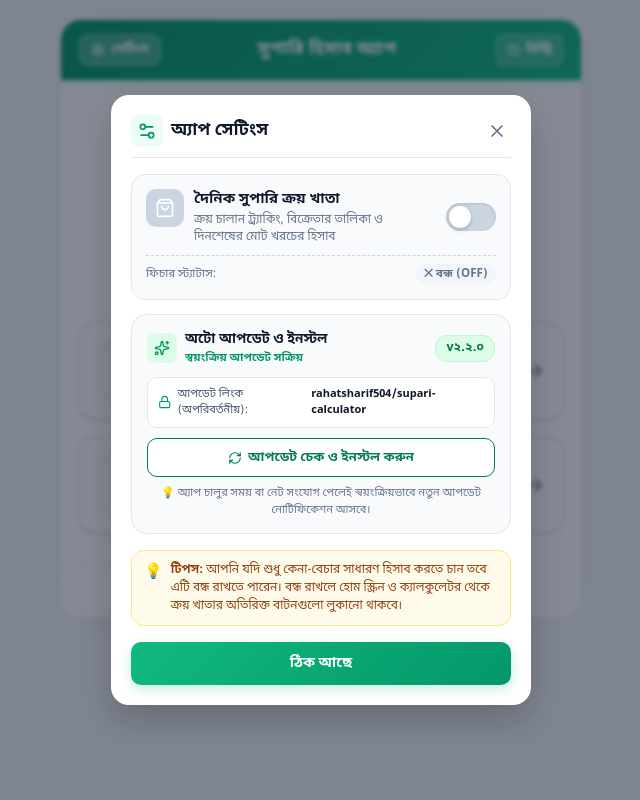
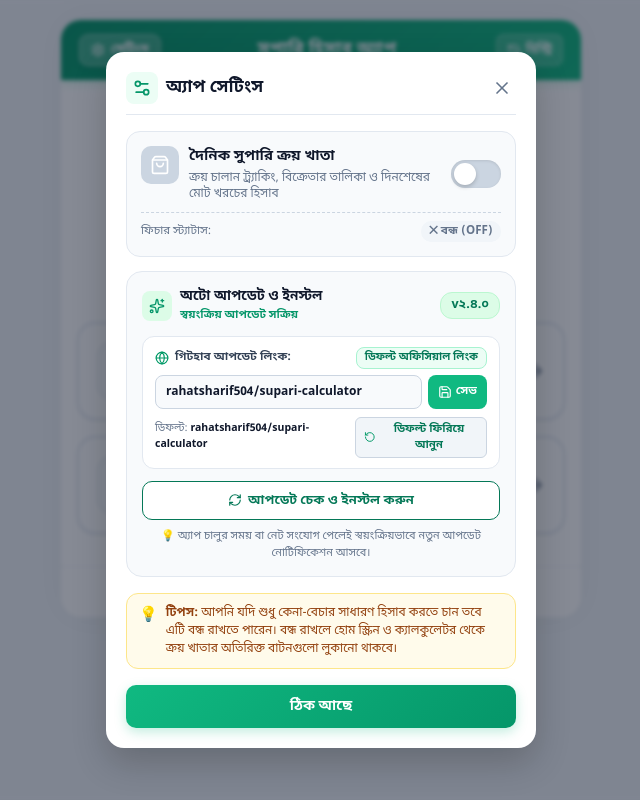
Before and after one commit to rahatshari/Supari-calculator, a React (Vite) app: page / in a window 1280 px wide. Both pictures are taken after a click on the button "সেটিংস". Shown: the whole page, without its empty margins (319-959 px from the left). Built offline with nearby package versions, Linux system fonts and the light colour scheme; no server answers.

Commit message:
chore: bump version to 2.4.0 and add repo management
Update app version to 2.4.0 and implement custom GitHub repository configuration and default link reset functionality in the settings.

```diff
--- a/package.json
+++ b/package.json
@@ -1,6 +1,6 @@
 {
   "name": "supari-calculator",
-  "version": "2.2.0",
+  "version": "2.4.0",
   "private": true,
   "type": "module",
   "scripts": {
--- a/src/components/SettingsModal.tsx
+++ b/src/components/SettingsModal.tsx
@@ -1,7 +1,16 @@
 import React, { useState } from 'react';
-import { Settings2, X, ShoppingBag, Check, Shield, RefreshCw, Download, Sparkles, Lock } from 'lucide-react';
-import { CURRENT_APP_VERSION, OFFICIAL_GITHUB_REPO, OFFICIAL_APK_DOWNLOAD_URL, AppUpdateInfo } from '../config/version';
-import { checkForUpdates, installAppUpdate } from '../utils/updateChecker';
+import { Settings2, X, ShoppingBag, Check, RefreshCw, Download, Sparkles, RotateCcw, Globe, Save } from 'lucide-react';
+import { CURRENT_APP_VERSION, OFFICIAL_GITHUB_REPO, AppUpdateInfo } from '../config/version';
+import {
+  checkForUpdates,
+  installAppUpdate,
+  getTargetRepo,
+  setCustomRepo,
+  resetToDefaultRepo,
+  isCustomRepoActive,
+  getTargetApkUrl,
+  cleanGitHubRepo,
+} from '../utils/updateChecker';
 import { toBnNum } from '../utils/bengali';
 
 interface SettingsModalProps {
@@ -21,16 +30,49 @@ export const SettingsModal: React.FC<SettingsModalProps> = ({
   onShowUpdateModal,
   onToast,
 }) => {
+  const [repoInput, setRepoInput] = useState<string>(() => getTargetRepo());
+  const [isCustom, setIsCustom] = useState<boolean>(() => isCustomRepoActive());
   const [isCheckingUpdate, setIsCheckingUpdate] = useState(false);
   const [updateStatus, setUpdateStatus] = useState<string | null>(null);
   const [foundUpdate, setFoundUpdate] = useState<AppUpdateInfo | null>(null);
 
   if (!isOpen) return null;
 
+  const handleSaveRepo = () => {
+    const cleaned = cleanGitHubRepo(repoInput);
+    if (!cleaned) {
+      if (onToast) onToast('⚠️ রিপোজিটরি লিংক খালি রাখা যাবে না');
+      return;
+    }
+    setCustomRepo(cleaned);
+    const active = getTargetRepo();
+    setRepoInput(active);
+    setIsCustom(isCustomRepoActive());
+    if (onToast) {
+      onToast(`✅ আপডেট লিংক সেভ হয়েছে: ${active}`);
+    }
+  };
+
+  const handleResetDefault = () => {
+    resetToDefaultRepo();
+    setRepoInput(OFFICIAL_GITHUB_REPO);
+    setIsCustom(false);
+    if (onToast) {
+      onToast(`🔄 ডিফল্ট লিংক (${OFFICIAL_GITHUB_REPO}) ফিরিয়ে আনা হয়েছে!`);
+    }
+  };
+
   const handleManualCheck = async () => {
     setIsCheckingUpdate(true);
     setUpdateStatus(null);
     try {
+      // Save input if user typed something new before checking
+      const cleaned = cleanGitHubRepo(repoInput);
+      if (cleaned && cleaned !== getTargetRepo()) {
+        setCustomRepo(cleaned);
+        setIsCustom(isCustomRepoActive());
+      }
+
       const info = await checkForUpdates();
       if (info.hasUpdate) {
         setFoundUpdate(info);
@@ -46,7 +88,7 @@ export const SettingsModal: React.FC<SettingsModalProps> = ({
         }
       }
     } catch {
-      setUpdateStatus('ইন্টারনেট সংযোগ চেক করুন');
+      setUpdateStatus('ইন্টারনেট বা রিপোজিটরি চেক করুন');
       if (onToast) onToast('⚠️ আপডেট চেক করা যায়নি');
     } finally {
       setIsCheckingUpdate(false);
@@ -54,7 +96,7 @@ export const SettingsModal: React.FC<SettingsModalProps> = ({
   };
 
   const handleDirectInstall = () => {
-    const targetUrl = foundUpdate?.apkUrl || OFFICIAL_APK_DOWNLOAD_URL;
+    const targetUrl = foundUpdate?.apkUrl || getTargetApkUrl();
     if (onToast) onToast('📥 নতুন ভার্সন ডাউনলোড ও ইনস্টল শুরু হচ্ছে...');
     installAppUpdate(targetUrl);
   };
@@ -64,7 +106,7 @@ export const SettingsModal: React.FC<SettingsModalProps> = ({
       <div
         className="modal-box"
         style={{
-          maxWidth: '420px',
+          maxWidth: '430px',
           width: '94%',
           textAlign: 'left',
           borderRadius: '18px',
@@ -230,7 +272,7 @@ export const SettingsModal: React.FC<SettingsModalProps> = ({
           </div>
         </div>
 
-        {/* App Version & Permanent Auto-Update Card */}
+        {/* App Version & Customizable Auto-Update Card */}
         <div
           style={{
             background: '#f8fafc',
@@ -240,7 +282,7 @@ export const SettingsModal: React.FC<SettingsModalProps> = ({
             marginBottom: '16px',
           }}
         >
-          <div style={{ display: 'flex', alignItems: 'center', justifyContent: 'space-between', marginBottom: '10px' }}>
+          <div style={{ display: 'flex', alignItems: 'center', justifyContent: 'space-between', marginBottom: '12px' }}>
             <div style={{ display: 'flex', alignItems: 'center', gap: '8px' }}>
               <div
                 style={{
@@ -276,25 +318,105 @@ export const SettingsModal: React.FC<SettingsModalProps> = ({
             </span>
           </div>
 
-          {/* Locked Official Update Source Link */}
+          {/* GitHub Repository Link Setting (Editable with 1-Click Default Reset) */}
           <div
             style={{
               background: '#ffffff',
               border: '1px solid #e2e8f0',
-              borderRadius: '10px',
-              padding: '8px 10px',
-              marginBottom: '10px',
-              display: 'flex',
-              alignItems: 'center',
-              justifyContent: 'space-between',
-              fontSize: '11px',
+              borderRadius: '12px',
+              padding: '10px 12px',
+              marginBottom: '12px',
             }}
           >
-            <div style={{ display: 'flex', alignItems: 'center', gap: '6px', color: '#475569' }}>
-              <Lock className="w-3.5 h-3.5 text-emerald-600" />
-              <span>আপডেট লিংক (অপরিবর্তনীয়):</span>
+            <div style={{ display: 'flex', alignItems: 'center', justifyContent: 'space-between', marginBottom: '6px' }}>
+              <div style={{ display: 'flex', alignItems: 'center', gap: '6px', fontSize: '11.5px', fontWeight: 700, color: '#334155' }}>
+                <Globe className="w-3.5 h-3.5 text-emerald-600" />
+                <span>গিটহাব আপডেট লিংক:</span>
+              </div>
+              <span
+                style={{
+                  fontSize: '10.5px',
+                  fontWeight: 800,
+                  padding: '2px 8px',
+                  borderRadius: '8px',
+                  background: isCustom ? '#fef3c7' : '#ecfdf5',
+                  color: isCustom ? '#b45309' : '#047857',
+                  border: `1px solid ${isCustom ? '#fde68a' : '#a7f3d0'}`,
+                }}
+              >
+                {isCustom ? 'কাস্টম লিংক' : 'ডিফল্ট অফিসিয়াল লিংক'}
+              </span>
             </div>
-            <span style={{ fontWeight: 700, color: '#0f172a' }}>{OFFICIAL_GITHUB_REPO}</span>
+
+            <div style={{ display: 'flex', gap: '6px', marginBottom: '8px' }}>
+              <input
+                type="text"
+                value={repoInput}
+                onChange={(e) => setRepoInput(e.target.value)}
+                placeholder="username/repo (ডিফল্ট: rahatsharif504/supari-calculator)"
+                style={{
+                  flex: 1,
+                  padding: '7px 10px',
+                  fontSize: '12px',
+                  fontWeight: 600,
+                  border: '1px solid #cbd5e1',
+                  borderRadius: '8px',
+                  color: '#0f172a',
+                  background: '#f8fafc',
+                  outline: 'none',
+                }}
+              />
+              <button
+                type="button"
+                onClick={handleSaveRepo}
+                style={{
+                  background: '#10b981',
+                  color: '#ffffff',
+                  border: 'none',
+                  borderRadius: '8px',
+                  padding: '0 10px',
+                  fontSize: '11.5px',
+                  fontWeight: 700,
+                  cursor: 'pointer',
+                  display: 'flex',
+                  alignItems: 'center',
+                  gap: '4px',
+                }}
+                title="পরিবর্তন সেভ করুন"
+              >
+                <Save className="w-3.5 h-3.5" />
+                সেভ
+              </button>
+            </div>
+
+            {/* 1-Click Default Reset Button */}
+            <div style={{ display: 'flex', justifyContent: 'space-between', alignItems: 'center' }}>
+              <span style={{ fontSize: '10.5px', color: '#64748b' }}>
+                ডিফল্ট: <code style={{ color: '#0f172a', fontWeight: 600 }}>{OFFICIAL_GITHUB_REPO}</code>
+              </span>
+              <button
+                type="button"
+                onClick={handleResetDefault}
+                style={{
+                  background: '#f1f5f9',
+                  border: '1px solid #cbd5e1',
+                  borderRadius: '6px',
+                  padding: '3px 8px',
+                  fontSize: '11px',
+                  fontWeight: 700,
+                  color: '#047857',
+                  cursor: 'pointer',
+                  display: 'flex',
+                  alignItems: 'center',
+                  gap: '4px',
+                  transition: 'all 0.15s ease',
+                }}
+                title="১-ক্লিকে ডিফল্ট অফিসিয়াল লিংকে ফিরে যান"
+              >
+                <RotateCcw className="w-3 h-3 text-emerald-600" />
+                ডিফল্ট ফিরিয়ে আনুন
+              </button>
+            </div>
           </div>
 
           {/* Action Buttons: Direct Install if update is available, or Check & Install */}
--- a/src/config/version.ts
+++ b/src/config/version.ts
@@ -1,4 +1,4 @@
-export const CURRENT_APP_VERSION = '2.2.0';
+export const CURRENT_APP_VERSION = '2.4.0';
 
 // Official locked repository and direct APK download URL (Cannot be edited by users)
 export const OFFICIAL_GITHUB_REPO = 'rahatsharif504/supari-calculator';
--- a/src/utils/updateChecker.ts
+++ b/src/utils/updateChecker.ts
@@ -1,10 +1,10 @@
 import {
   CURRENT_APP_VERSION,
   OFFICIAL_GITHUB_REPO,
-  OFFICIAL_APK_DOWNLOAD_URL,
-  OFFICIAL_RELEASE_URL,
   AppUpdateInfo,
 } from '../config/version';
+
+const CUSTOM_REPO_STORAGE_KEY = 'supari_custom_github_repo';
 
 /**
  * Extracts numeric parts from version strings like 'v2.0', '2.1.0-apk', etc.
@@ -35,44 +35,119 @@ export function compareVersions(verA: string, verB: string): number {
 }
 
 /**
- * Official locked repository. Cannot be modified or tampered with.
+ * Normalizes user input (handles full github.com/user/repo URLs or raw user/repo)
+ */
+export function cleanGitHubRepo(input: string): string {
+  let clean = input.trim();
+  clean = clean.replace(/^https?:\/\/github\.com\//i, '');
+  clean = clean.replace(/^github\.com\//i, '');
+  clean = clean.replace(/\/+$/, '');
+  return clean;
+}
+
+/**
+ * Gets custom repository from localStorage if configured
+ */
+export function getCustomRepo(): string | null {
+  if (typeof window === 'undefined') return null;
+  const val = localStorage.getItem(CUSTOM_REPO_STORAGE_KEY);
+  return val ? cleanGitHubRepo(val) : null;
+}
+
+/**
+ * Sets a custom GitHub repository
+ */
+export function setCustomRepo(repo: string): void {
+  if (typeof window === 'undefined') return;
+  const cleaned = cleanGitHubRepo(repo);
+  if (!cleaned || cleaned.toLowerCase() === OFFICIAL_GITHUB_REPO.toLowerCase()) {
+    localStorage.removeItem(CUSTOM_REPO_STORAGE_KEY);
+  } else {
+    localStorage.setItem(CUSTOM_REPO_STORAGE_KEY, cleaned);
+  }
+}
+
+/**
+ * One-click reset to official default repository
+ */
+export function resetToDefaultRepo(): void {
+  if (typeof window === 'undefined') return;
+  localStorage.removeItem(CUSTOM_REPO_STORAGE_KEY);
+}
+
+/**
+ * Checks if a custom repository is currently active
+ */
+export function isCustomRepoActive(): boolean {
+  const custom = getCustomRepo();
+  return Boolean(custom && custom.toLowerCase() !== OFFICIAL_GITHUB_REPO.toLowerCase());
+}
+
+/**
+ * Returns the currently active GitHub repository (custom or official default)
  */
 export function getTargetRepo(): string {
-  return OFFICIAL_GITHUB_REPO;
+  const custom = getCustomRepo();
+  return custom ? cleanGitHubRepo(custom) : OFFICIAL_GITHUB_REPO;
+}
+
+/**
+ * Dynamic direct APK download URL based on active repository
+ */
+export function getTargetApkUrl(): string {
+  const repo = getTargetRepo();
+  return `https://github.com/${repo}/releases/latest/download/supari-calculator-offline.apk`;
+}
+
+/**
+ * Dynamic Release page URL based on active repository
+ */
+export function getTargetReleaseUrl(): string {
+  const repo = getTargetRepo();
+  return `https://github.com/${repo}/releases/latest`;
 }
 
 /**
  * Directly triggers the Android APK download and update installation.
  */
 export function installAppUpdate(apkUrl?: string): void {
-  const targetUrl = apkUrl || OFFICIAL_APK_DOWNLOAD_URL;
+  const targetUrl = apkUrl || getTargetApkUrl();
   if (typeof window !== 'undefined') {
-    // Navigating directly to the APK download triggers the Android Package Installer
-    window.location.href = targetUrl;
+    try {
+      // In Android WebView / Capacitor, _system opens the native Android download manager / browser
+      const systemWin = window.open(targetUrl, '_system');
+      if (!systemWin) {
+        window.location.href = targetUrl;
+      }
+    } catch {
+      window.location.href = targetUrl;
+    }
   }
 }
 
 /**
- * Automatically checks GitHub Releases and version.json for updates against the locked official repository.
+ * Automatically checks GitHub Releases and version.json for updates against the target repository.
  */
-export async function checkForUpdates(): Promise<AppUpdateInfo> {
+export async function checkForUpdates(overrideRepo?: string): Promise<AppUpdateInfo> {
+  const repo = overrideRepo ? cleanGitHubRepo(overrideRepo) : getTargetRepo();
+  const defaultApkUrl = `https://github.com/${repo}/releases/latest/download/supari-calculator-offline.apk`;
+  const defaultReleaseUrl = `https://github.com/${repo}/releases/latest`;
+
   const defaultResult: AppUpdateInfo = {
     hasUpdate: false,
     latestVersion: CURRENT_APP_VERSION,
     currentVersion: CURRENT_APP_VERSION,
-    downloadUrl: OFFICIAL_RELEASE_URL,
-    apkUrl: OFFICIAL_APK_DOWNLOAD_URL,
+    downloadUrl: defaultReleaseUrl,
+    apkUrl: defaultApkUrl,
   };
 
   if (!navigator.onLine) {
     return defaultResult;
   }
 
-  const repo = OFFICIAL_GITHUB_REPO;
-
   try {
-    // 1. Check official GitHub Releases API
-    const releaseRes = await fetch(`https://api.github.com/repos/${repo}/releases/latest`, {
+    // 1. Check official GitHub Releases API with cache-busting
+    const releaseRes = await fetch(`https://api.github.com/repos/${repo}/releases/latest?_t=${Date.now()}`, {
       headers: { Accept: 'application/vnd.github.v3+json' },
     });
 
@@ -82,7 +157,7 @@ export async function checkForUpdates(): Promise<AppUpdateInfo> {
       const latestVer = rawTag.replace(/^v/i, '').split('-')[0].trim();
 
       if (compareVersions(latestVer, CURRENT_APP_VERSION) > 0) {
-        let apkAssetUrl = OFFICIAL_APK_DOWNLOAD_URL;
+        let apkAssetUrl = defaultApkUrl;
         if (Array.isArray(data.assets)) {
           const found = data.assets.find((a: any) => a.name && a.name.endsWith('.apk'));
           if (found && found.browser_download_url) {
@@ -96,7 +171,7 @@ export async function checkForUpdates(): Promise<AppUpdateInfo> {
           currentVersion: CURRENT_APP_VERSION,
           releaseTitle: data.name || `ভার্সন ${latestVer}`,
           releaseNotes: data.body || 'নতুন ফিচার এবং উন্নতি যুক্ত করা হয়েছে।',
-          downloadUrl: data.html_url || OFFICIAL_RELEASE_URL,
+          downloadUrl: data.html_url || defaultReleaseUrl,
           apkUrl: apkAssetUrl,
         };
       }
@@ -122,8 +197,8 @@ export async function checkForUpdates(): Promise<AppUpdateInfo> {
           currentVersion: CURRENT_APP_VERSION,
           releaseTitle: meta.title || `ভার্সন ${latestVer}`,
           releaseNotes: meta.releaseNotes || 'নতুন আপডেট উপলব্ধ।',
-          downloadUrl: meta.downloadUrl || OFFICIAL_RELEASE_URL,
-          apkUrl: meta.apkUrl || OFFICIAL_APK_DOWNLOAD_URL,
+          downloadUrl: meta.downloadUrl || defaultReleaseUrl,
+          apkUrl: meta.apkUrl || defaultApkUrl,
         };
       }
     }
```
Also changed, not shown: public/version.json (+4 -4 lines), scripts/configure-android.js (+4 -4 lines), src/components/UpdateNotificationModal.tsx (+8 -4 lines).
